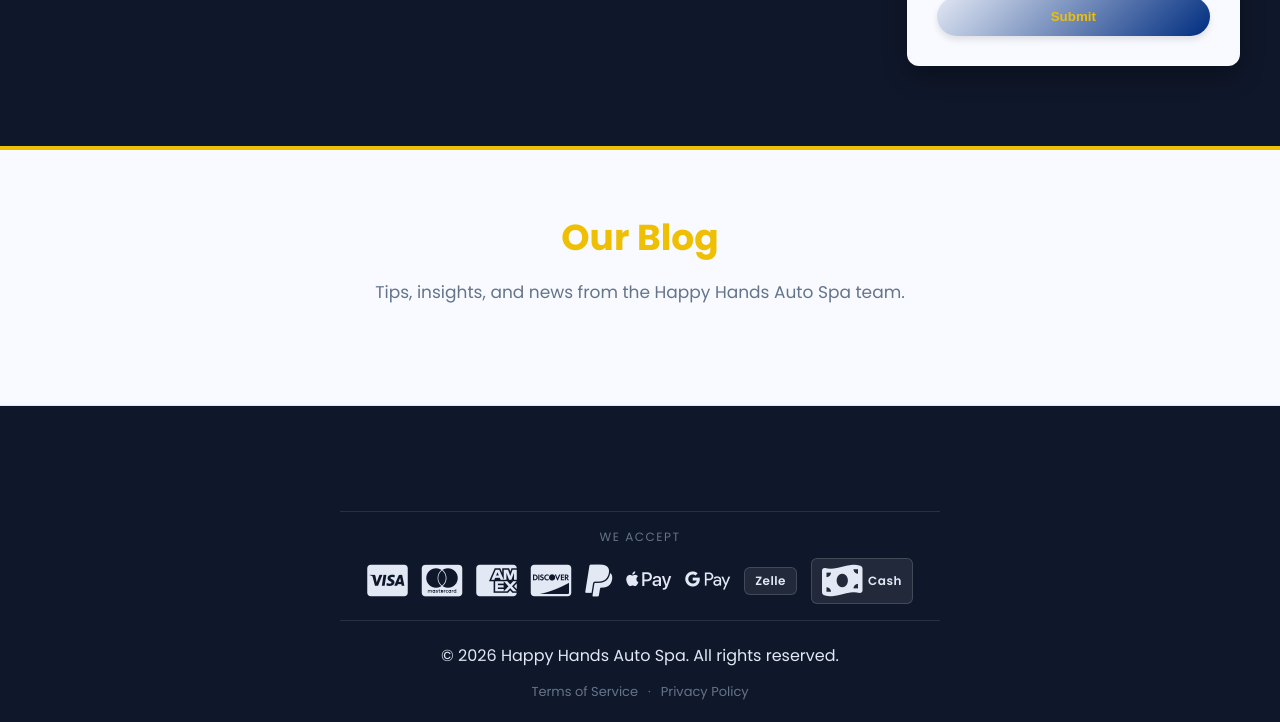
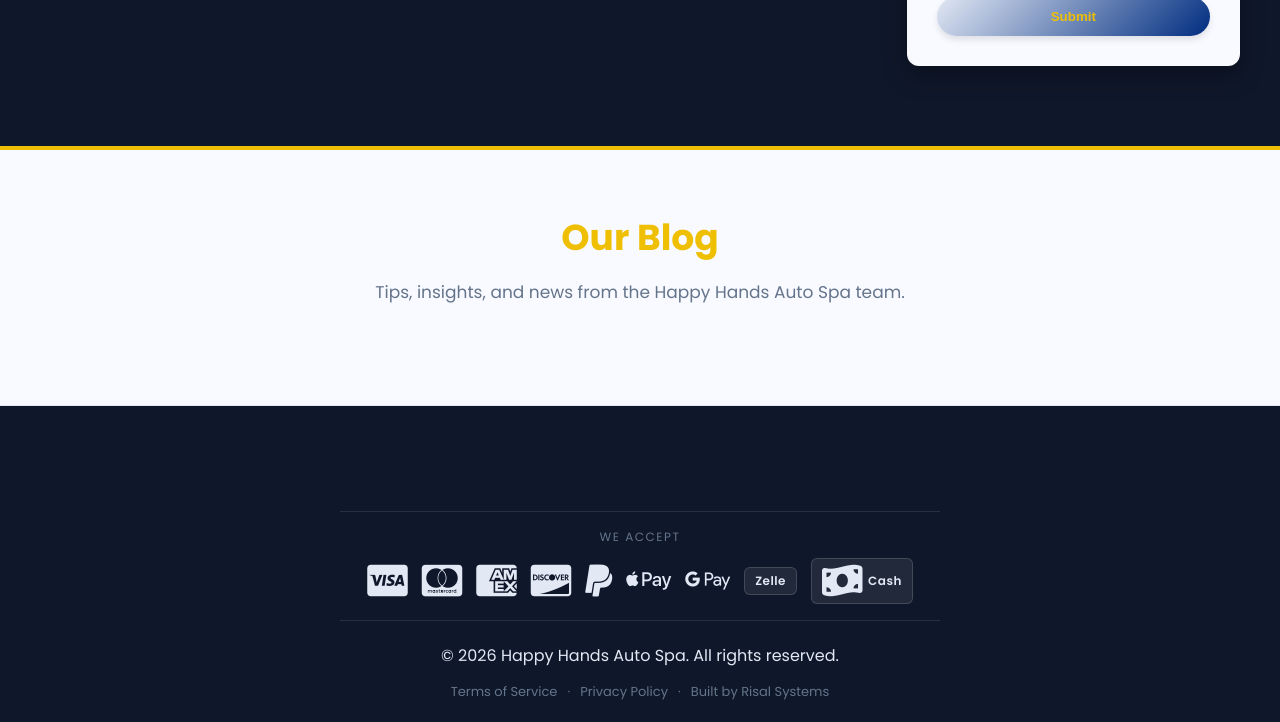
Before and after one commit to Rwalker106/HappyHandsAuto, a website: page public/index.html in a window 1280 px wide. Shown: the part 3887-4609 px from the top of the page. Drawn offline with Linux system fonts and the light colour scheme; a script that the page names is missing; some icons are missing.

Commit message:
Refactor blog section and update footer with builder credit

```diff
--- a/public/index.html
+++ b/public/index.html
@@ -481,8 +481,13 @@
       <section id="soro-blog" class="soro-blog-section">
         <div class="soro-blog-inner">
           <h2>Our Blog</h2>
-          <p class="soro-blog-subtitle">Tips, insights, and news from the Happy Hands Auto Spa team.</p>
-          <script src="https://app.trysoro.com/api/embed/d05bdcb7-7d14-4754-b18e-f89fc98aa8de" defer></script>
+          <p class="soro-blog-subtitle">
+            Tips, insights, and news from the Happy Hands Auto Spa team.
+          </p>
+          <script
+            src="https://app.trysoro.com/api/embed/d05bdcb7-7d14-4754-b18e-f89fc98aa8de"
+            defer
+          ></script>
         </div>
       </section>
       <footer class="footer">
@@ -536,10 +541,21 @@
           &copy; <span id="current-year"></span> Happy Hands Auto Spa. All
           rights reserved.
         </p>
+
         <p class="footer-legal-links">
           <a href="terms-of-service.html">Terms of Service</a>
           <span aria-hidden="true">&middot;</span>
           <a href="privacy-policy.html">Privacy Policy</a>
+          <span aria-hidden="true">&middot;</span>
+          <span
+            >Built by
+            <a
+              href="https://risalsystems.com"
+              target="_blank"
+              rel="noopener noreferrer nofollow sponsored"
+              >Risal Systems</a
+            ></span
+          >
         </p>
         <script>
           document.getElementById("current-year").textContent =
```
Also changed, not shown: CLAUDE.md (deleted, +0 -1 lines).
